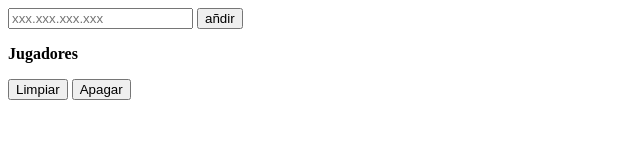
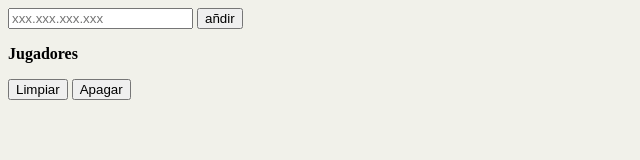
Before and after one commit to xxjose3xx/CODFirewall, a plain HTML site: page CODFirewall/src/main/resources/index.html in a window 1280 px wide. Shown: the whole page, without its empty margins (0-640 px from the left). Drawn offline with Linux system fonts and the light colour scheme.

Commit message:
UPDATE index.html background color

```diff
--- a/CODFirewall/src/main/resources/index.html
+++ b/CODFirewall/src/main/resources/index.html
@@ -66,7 +66,7 @@
 		}
 	</script>
 </head>
-<body>
+<body style="background-color:#F1F1EA;">
 	<div>
 		<input type="text" id="ip" placeholder="xxx.xxx.xxx.xxx">
 		<input type="button" value="añdir" onclick="añadir()">
```
